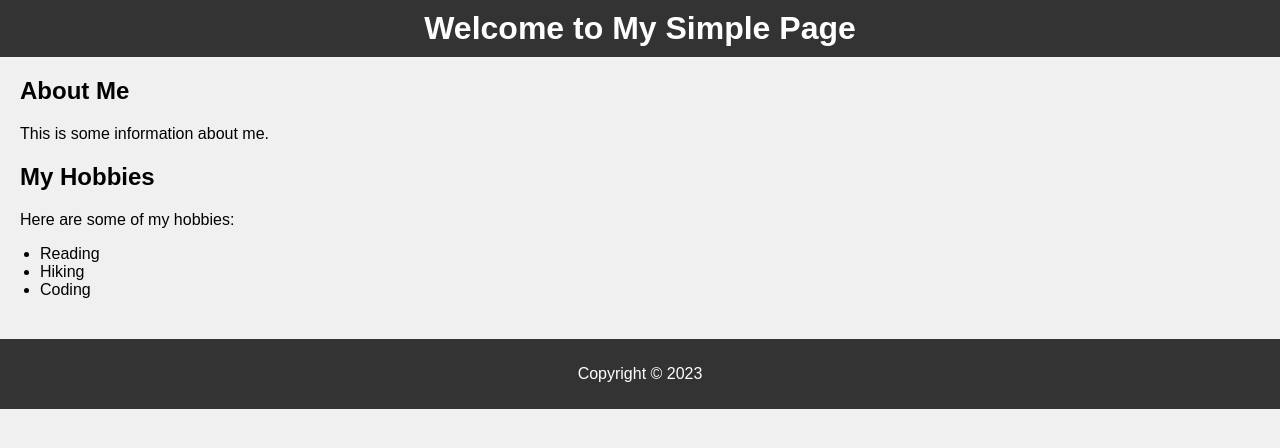
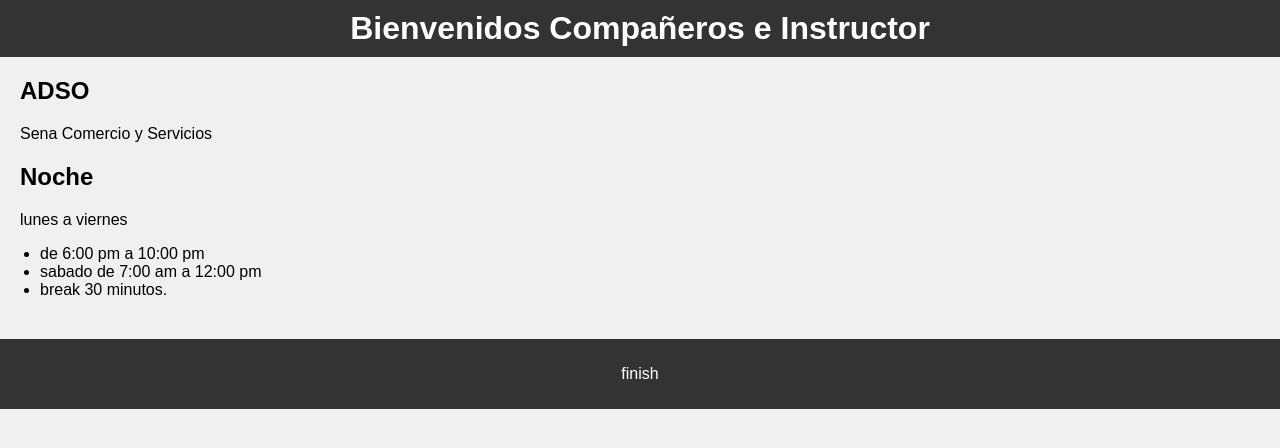
Before and after one commit to DerianRivera/gitpages., a plain HTML site: page index.html in a window 1280 px wide. Drawn offline with Linux system fonts and the light colour scheme.

Commit message:
modificado

```diff
--- a/index.html
+++ b/index.html
@@ -1,29 +1,30 @@
 <!DOCTYPE html>
+<div lang="es"></div>
 <html>
 <head>
 	<link rel="stylesheet" type="text/css" href="styles.css">
 </head>
 <body>
 	<header>
-		<h1>Welcome to My Simple Page</h1>
+		<h1>Bienvenidos Compañeros e Instructor</h1>
 	</header>
 	<main>
 		<section>
-			<h2>About Me</h2>
-			<p>This is some information about me.</p>
+			<h2>ADSO</h2>
+			<p>Sena Comercio y Servicios</p>
 		</section>
 		<section>
-			<h2>My Hobbies</h2>
-			<p>Here are some of my hobbies:</p>
+			<h2>Noche</h2>
+			<p>lunes a viernes</p>
 			<ul>
-				<li>Reading</li>
-				<li>Hiking</li>
-				<li>Coding</li>
+				<li>de 6:00 pm a 10:00 pm</li>
+				<li>sabado de 7:00 am a 12:00 pm</li>
+				<li>break 30 minutos.</li>
 			</ul>
 		</section>
 	</main>
 	<footer>
-		<p>Copyright © 2023</p>
+		<p>finish</p>
 	</footer>
 </body>
 </html>
--- a/styles.css
+++ b/styles.css
@@ -38,3 +38,4 @@ footer {
 	padding: 10px;
 	text-align: center;
 	margin-top: 2
+}
```
